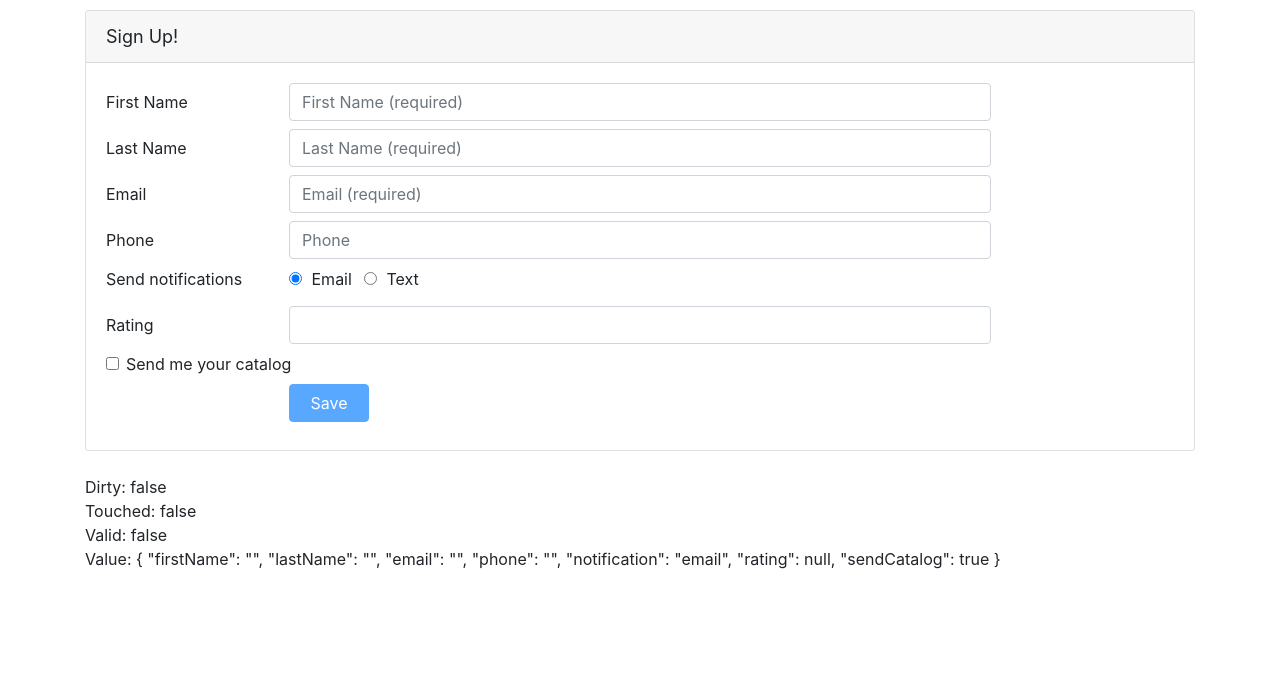
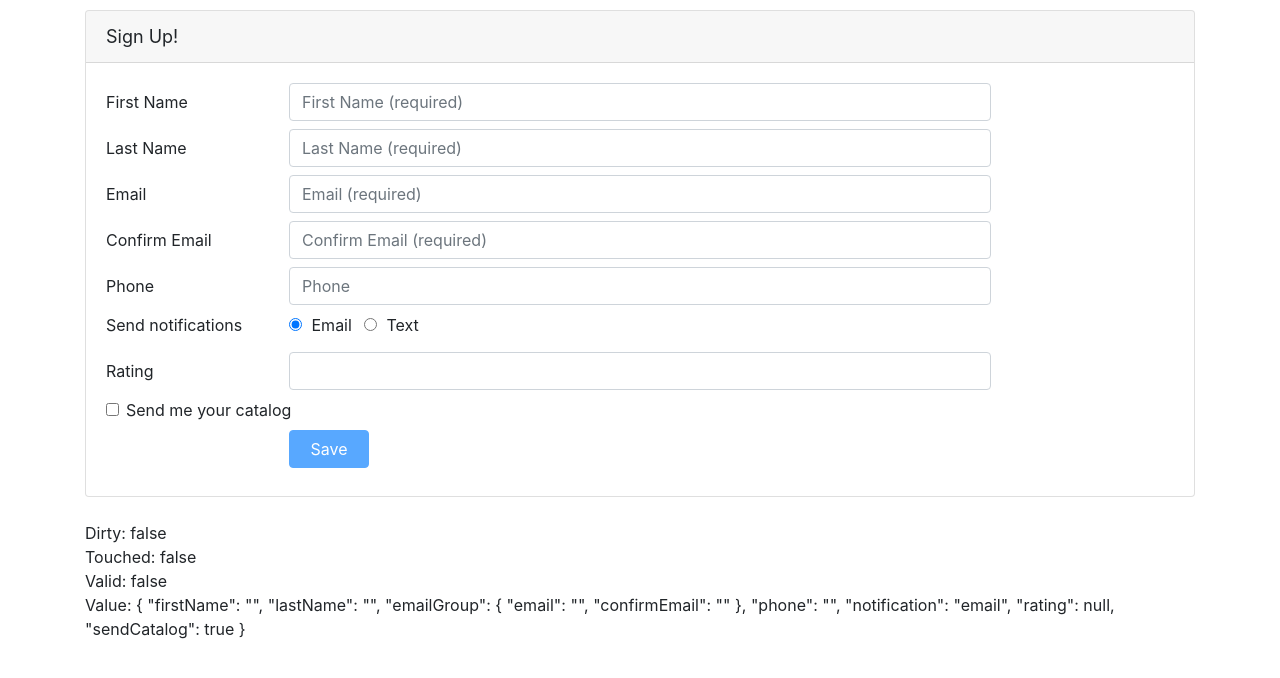
Before and after one commit to Mondored/best-practices, an Angular app in the folder Angular-ReactiveForms/Demo/: page / in a window 1280 px wide. Shown: the top 678 px of the page. Built offline with nearby package versions, Linux system fonts and the light colour scheme.

Commit message:
Add cross field nested validation

```diff
--- a/Angular-ReactiveForms/Demo/src/app/customers/customer.component.html
+++ b/Angular-ReactiveForms/Demo/src/app/customers/customer.component.html
@@ -50,6 +50,7 @@
         </div>
       </div>
 
+      <div formGroupName="emailGroup">
         <div class="form-group row mb-2">
           <label class="col-md-2 col-form-label"
                  for="emailId">Email</label>
@@ -59,15 +60,38 @@
                    type="email"
                    placeholder="Email (required)"
                    formControlName="email"
-                 [ngClass]="{'is-invalid': (customerForm.get('email').touched || customerForm.get('email').dirty) && !customerForm.get('email').valid }" />
+                   [ngClass]="{'is-invalid': (customerForm.get('emailGroup.email').touched ||
+                                            customerForm.get('emailGroup.email').dirty) &&
+                                           !customerForm.get('emailGroup.email').valid }" />
             <span class="invalid-feedback">
-            <span *ngIf="customerForm.get('email').errors?.required">
+              <span *ngIf="customerForm.get('emailGroup.email').errors?.required">
                 Please enter your email address.
               </span>
-            <span *ngIf="customerForm.get('email').errors?.email">
+              <span *ngIf="customerForm.get('emailGroup.email').errors?.email">
                 Please enter a valid email address.
               </span>
             </span>
+          </div>
+        </div>
+
+        <div class="form-group row mb-2">
+          <label class="col-md-2 col-form-label"
+                 for="confirmEmailId">Confirm Email</label>
+          <div class="col-md-8">
+            <input class="form-control"
+                   id="confirmEmailId"
+                   type="email"
+                   placeholder="Confirm Email (required)"
+                   formControlName="confirmEmail"
+                   [ngClass]="{'is-invalid': (customerForm.get('emailGroup.confirmEmail').touched ||
+                                            customerForm.get('emailGroup.confirmEmail').dirty) &&
+                                           !customerForm.get('emailGroup.confirmEmail').valid }" />
+            <span class="invalid-feedback">
+              <span *ngIf="customerForm.get('emailGroup.confirmEmail').errors?.required">
+                Please confirm your email address.
+              </span>
+            </span>
+          </div>
         </div>
       </div>
 
@@ -139,7 +163,7 @@
               <input class="form-check-input"
                      id="sendCatalogId"
                      type="checkbox"
-                     formContolName="sendCatalog" > Send me your catalog
+                     formContolName="sendCatalog"> Send me your catalog
             </label>
           </div>
         </div>
--- a/Angular-ReactiveForms/Demo/src/app/customers/customer.component.ts
+++ b/Angular-ReactiveForms/Demo/src/app/customers/customer.component.ts
@@ -27,7 +27,10 @@
     this.customerForm = this.formBuilder.group({
       firstName: ['', [ Validators.required, Validators.maxLength(3) ] ],
       lastName: ['', [ Validators.required, Validators.maxLength(50) ] ],
-      email: ['', [ Validators.required, Validators.email ] ],
+      emailGroup: this.formBuilder.group({
+        email: ['', [ Validators.required, Validators.email ] ],
+        confirmEmail: ['', [ Validators.required ] ]
+      }),
       phone: '',
       notification: 'email',
       rating: [null, ratingRange(1,5)],
```
Lines whose indentation alone changed are shown as unchanged.
